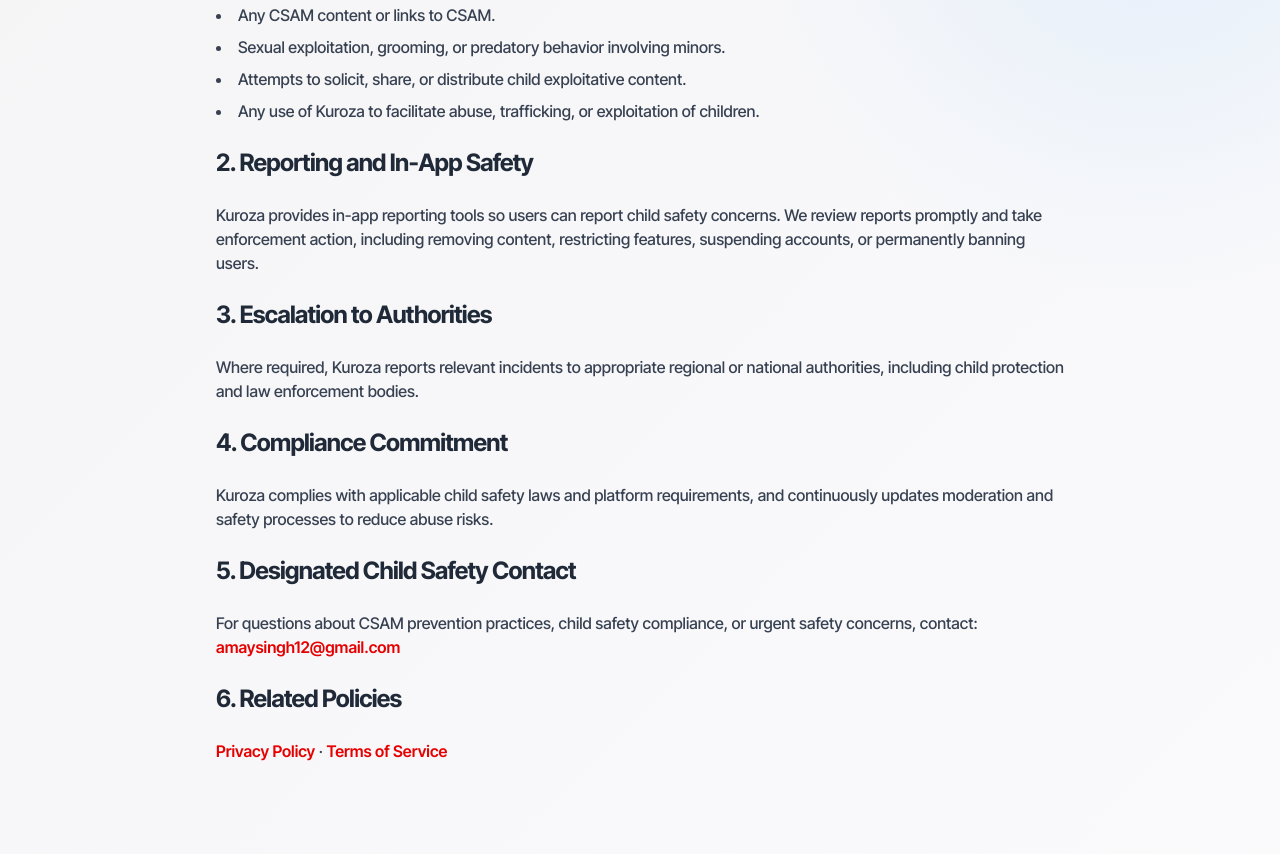
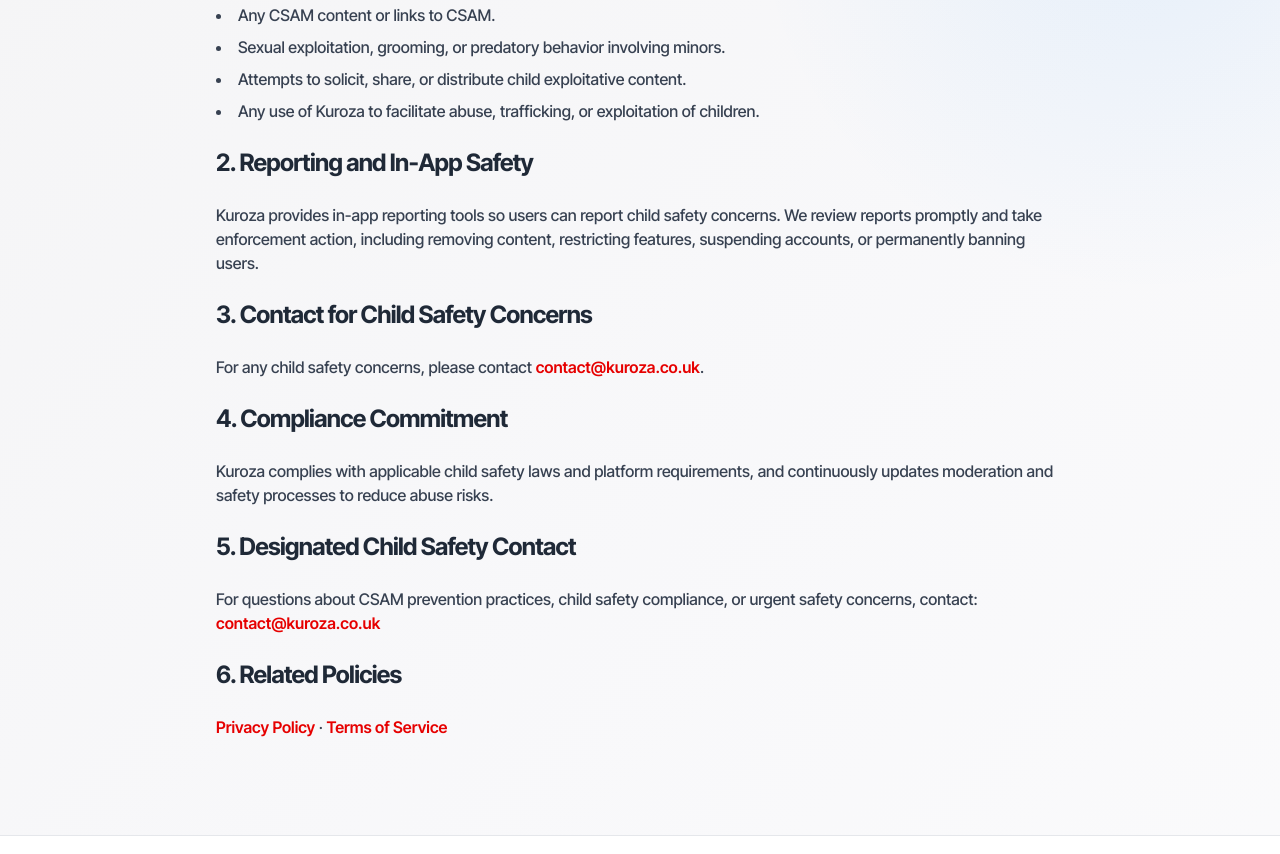
Before and after one commit to KurozaApp/kuroza-website, a website: page child-safety-standards.html in a window 1280 px wide. Shown: the part 453-1307 px from the top of the page. Drawn offline with nearby package versions, Linux system fonts and the light colour scheme.

Commit message:
Use Kuroza contact email on child safety standards page

```diff
--- a/child-safety-standards.html
+++ b/child-safety-standards.html
@@ -55,10 +55,10 @@
                     accounts, or permanently banning users.
                 </p>
 
-                <h2 class="text-2xl font-bold text-gray-800 mt-8 mb-4">3. Escalation to Authorities</h2>
+                <h2 class="text-2xl font-bold text-gray-800 mt-8 mb-4">3. Contact for Child Safety Concerns</h2>
                 <p>
-                    Where required, Kuroza reports relevant incidents to appropriate regional or national authorities,
-                    including child protection and law enforcement bodies.
+                    For any child safety concerns, please contact
+                    <a href="mailto:contact@kuroza.co.uk" class="text-kuroza-red font-semibold">contact@kuroza.co.uk</a>.
                 </p>
 
                 <h2 class="text-2xl font-bold text-gray-800 mt-8 mb-4">4. Compliance Commitment</h2>
@@ -71,7 +71,7 @@
                 <p>
                     For questions about CSAM prevention practices, child safety compliance, or urgent safety concerns,
                     contact:<br>
-                    <a href="mailto:amaysingh12@gmail.com" class="text-kuroza-red font-semibold">amaysingh12@gmail.com</a>
+                    <a href="mailto:contact@kuroza.co.uk" class="text-kuroza-red font-semibold">contact@kuroza.co.uk</a>
                 </p>
 
                 <h2 class="text-2xl font-bold text-gray-800 mt-8 mb-4">6. Related Policies</h2>
```
